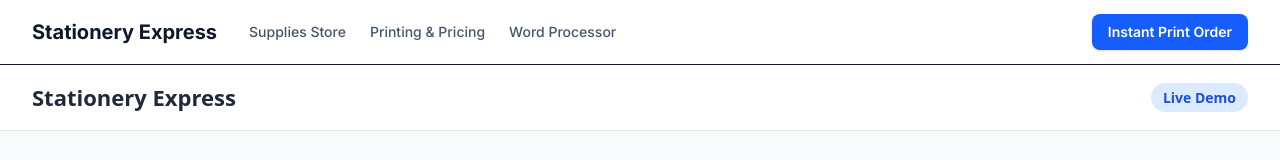
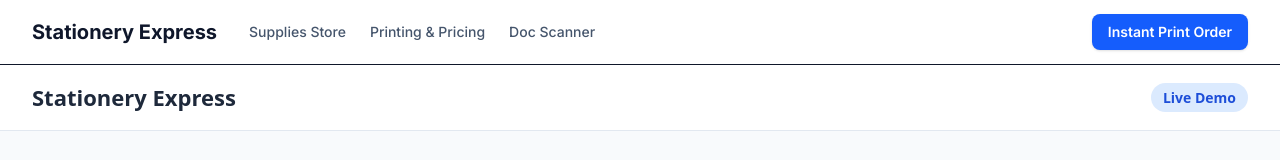
Before and after one commit to smarthiredhr-bot/stationery-platform, a Next.js app: page / in a window 1280 px wide. Shown: the top 160 px of the page. Built offline with nearby package versions, Linux system fonts and the light colour scheme.

Commit message:
fix: update navigation link from word processor to doc scanner

```diff
--- a/src/app/layout.tsx
+++ b/src/app/layout.tsx
@@ -31,8 +31,8 @@
                 <Link href="/print" className="hover:text-blue-600 transition-colors">
                   Printing & Pricing
                 </Link>
-                <Link href="/editor" className="hover:text-blue-600 transition-colors">
-                  Word Processor
+                <Link href="/scan" className="hover:text-blue-600 transition-colors">
+                  Doc Scanner
                 </Link>
               </nav>
             </div>
```
Also changed, not shown: src/app/page.tsx (line endings or trailing spaces).
